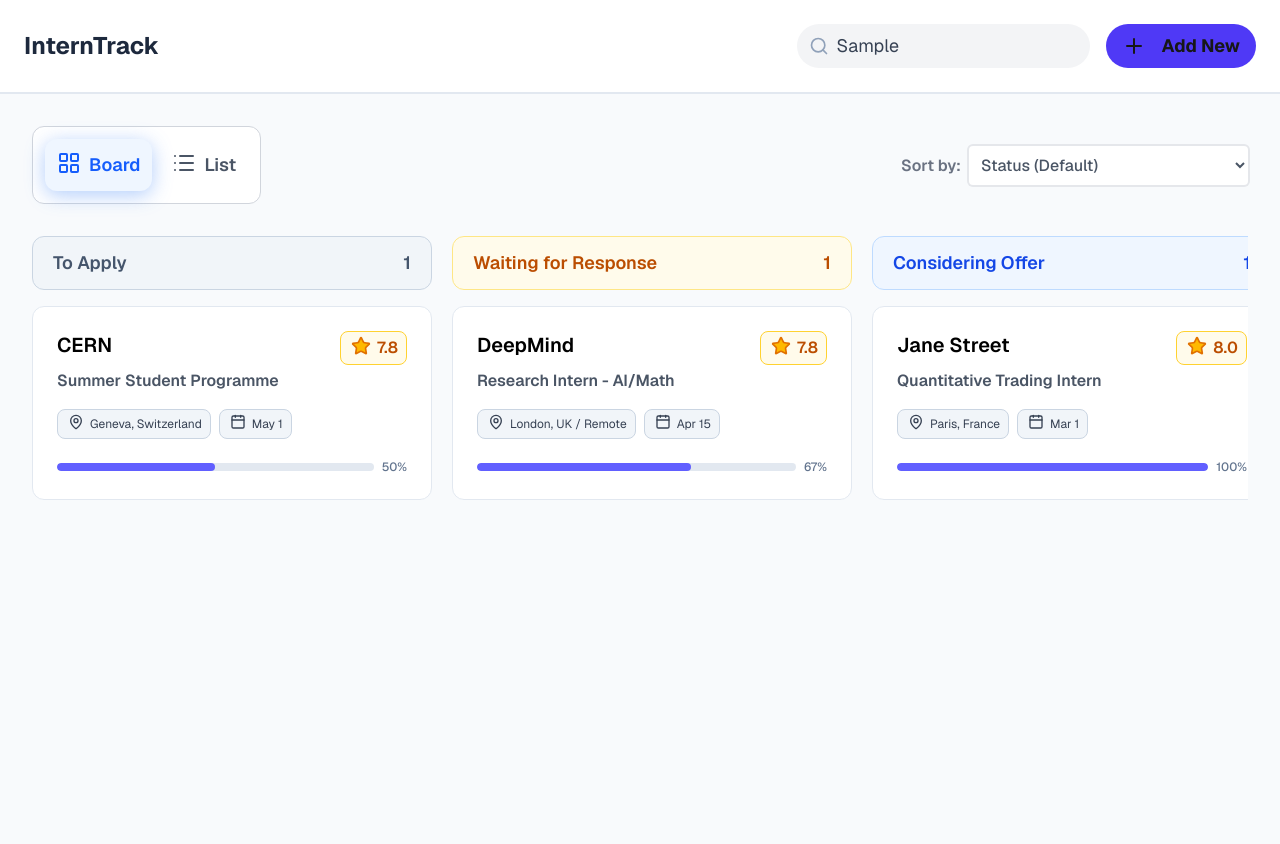
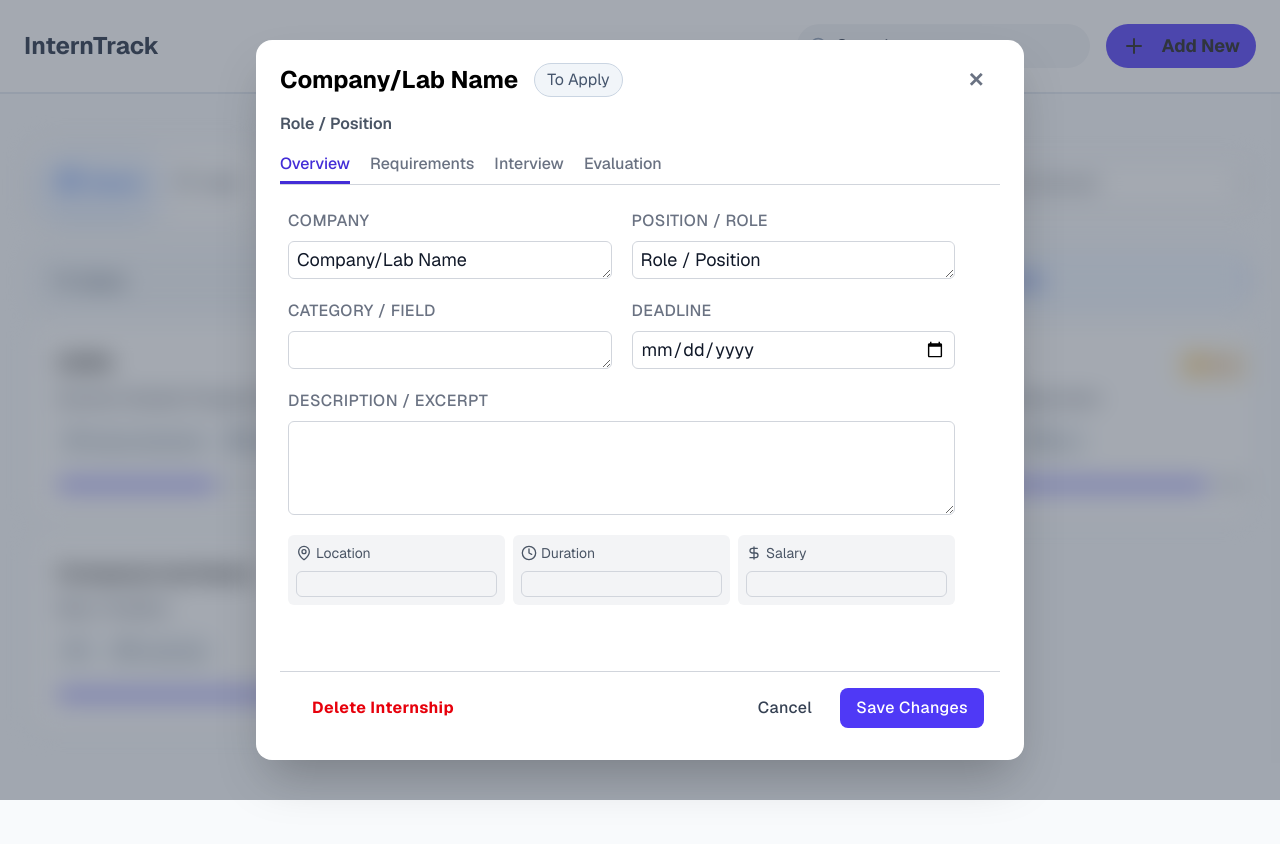
Before and after one commit to adridevlog/intertrack, a Next.js app: page / in a window 1280 px wide. Both pictures are taken after typing "Sample" into the empty fields and a click on the button "Add New". Shown: the top 844 px of the page. Built offline with nearby package versions, Linux system fonts and the light colour scheme.

Commit message:
useContext for internships, add internship and fix status column filtering

```diff
--- a/src/app/components/InternshipList.js
+++ b/src/app/components/InternshipList.js
@@ -4,7 +4,7 @@ import { calculateScore } from "../tools/functions";
 
 export default function InternshipList({
   internship,
-  status,
+  statusList,
   setInternshipWindow,
   evaluationWeights,
 }) {
@@ -16,7 +16,7 @@ export default function InternshipList({
       internship.requirements.length) *
     100
   ).toFixed(0);
-  status.map((s) => {
+  statusList.map((s) => {
     let array = s.name.split(" ");
     array[0] = array[0].toLowerCase();
     if (array.join("") === internship.status) {
--- a/src/app/components/InternshipWindow.js
+++ b/src/app/components/InternshipWindow.js
@@ -33,8 +33,9 @@ export default function InternshipWindow({
   internship,
   setInternships,
   setInternshipWindow,
-  status,
+  statusList,
   evaluationWeights,
+  internships,
 }) {
   const [formData, setFormData] = useState({
     company: internship?.company || "",
@@ -78,7 +79,8 @@ export default function InternshipWindow({
   console.log(formData);
   let statusName;
   let statusStyle;
-  status.map((s) => {
+  console.log(statusList);
+  statusList.map((s) => {
     let array = s.name.split(" ");
     array[0] = array[0].toLowerCase();
     if (array.join("") === internship.status) {
@@ -148,6 +150,12 @@ export default function InternshipWindow({
     closeWindow();
   };
 
+  const handleDeleteInternship = () => {
+    const newInternships = internships.filter((intern) => intern.id !== id);
+    setInternships(newInternships);
+    closeWindow();
+  };
+
   const handleKeyDown = (e) => {
     if (e.key === "Enter") {
       const newRequirements = [
@@ -183,7 +191,7 @@ export default function InternshipWindow({
 
   return (
     <div
-      className="fixed inset-0 bg-gray-600/50 flex items-center justify-center z-50 px-backdrop-blur-xs"
+      className="fixed inset-0 bg-gray-600/50 flex items-center justify-center z-120 px-backdrop-blur-xs"
       onClick={closeWindow} // Optional: closes when clicking outside
     >
       <div
@@ -517,7 +525,14 @@ export default function InternshipWindow({
             </div>
           )}
         </div>
-        <div className="shrink-0 px-6 py-4 flex flex-row gap-4 justify-end border-t border-gray-300 rounded-b-2xl">
+        <div className="shrink-0 px-4 py-4 flex flex-row justify-between border-t border-gray-300 rounded-b-2xl">
+          <button
+            className="text-red-600 hover:text-red-800 px-4 py-2 rounded-lg cursor-pointer tracking-wide font-bold transition-all"
+            onClick={handleDeleteInternship}
+          >
+            Delete Internship
+          </button>
+          <div className="flex gap-3 items-center">
             <button
               className="text-gray-700 hover:bg-gray-200 transition-all text-md rounded-lg px-4 py-2 cursor-pointer tracking-wide font-medium"
               onClick={closeWindow}
@@ -530,6 +545,7 @@ export default function InternshipWindow({
             >
               Save Changes
             </button>
+          </div>
         </div>
       </div>
     </div>
--- a/src/app/components/Navbar.js
+++ b/src/app/components/Navbar.js
@@ -1,8 +1,25 @@
+"use client";
+
 import { Search, Plus } from "lucide-react";
+import { useInternship } from "../context/InternshipContext.js";
+import { useEffect } from "react";
+import { newInternship } from "../data/newInternship.js";
 
 export default function Navbar() {
+  const { internshipWindow, setInternshipWindow, internships, setInternships } =
+    useInternship();
+  const handleAddInternship = async () => {
+    await setInternships([...internships, newInternship]);
+    await setInternshipWindow({
+      active: true,
+      internship: newInternship,
+    });
+  };
+
+  useEffect(() => {}, [internships]);
+
   return (
-    <nav className="flex items-center flex-row justify-between p-6  bg-white border-b-2 border-slate-200 font-sans">
+    <nav className="z-100 fixed w-full flex items-center flex-row justify-between p-6  bg-white border-b-2 border-slate-200 font-sans">
       <div className="text-slate-800 text-2xl font-bold">InternTrack</div>
       <div className="flex flex-row items-center gap-4">
         <div className="relative">
@@ -12,7 +29,10 @@ export default function Navbar() {
             className="pl-10 rounded-4xl bg-gray-100 py-2 px-2 focus:outline-none focus:ring-4 focus:ring-gray-100 focus:bg-white text-lg text-gray-700 transition-all"
           ></input>
         </div>
-        <button className="h-11 flex flex-row bg-indigo-600 rounded-4xl px-4 py-2 text-lg font-bold gap-4 align-center cursor-pointer hover:bg-indigo-700 transition-colors">
+        <button
+          className="h-11 flex flex-row bg-indigo-600 rounded-4xl px-4 py-2 text-lg font-bold gap-4 align-center cursor-pointer hover:bg-indigo-700 transition-colors"
+          onClick={handleAddInternship}
+        >
           <Plus className="w-6 h-6 self-center"></Plus>
           <span className="self-center">Add New</span>
         </button>
--- a/src/app/components/StatusColumn.js
+++ b/src/app/components/StatusColumn.js
@@ -6,7 +6,9 @@ export default function StatusColumn({
   name,
   setInternshipWindow,
   evaluationWeights,
+  status,
 }) {
+  const filteredInternships = internships.filter((i) => i.status === status);
   console.log(name);
   const styleArray = name.split(" ");
   styleArray[0] = styleArray[0].toLowerCase();
@@ -20,9 +22,9 @@ export default function StatusColumn({
         className={`rounded-xl font-semibold border px-5 py-3 text-lg flex flex-row justify-between ${statusStyle}`}
       >
         <div>{name}</div>
-        <div>{internships.length}</div>
+        <div>{filteredInternships.length}</div>
       </div>
-      {internships.map((internship) => {
+      {filteredInternships.map((internship) => {
         return (
           <InternshipBoard
             key={internship.id}
--- /dev/null
+++ b/src/app/context/InternshipContext.js
@@ -0,0 +1,33 @@
+"use client";
+import { createContext, useState, useContext } from "react";
+import { INITIAL_DATA } from "../data/internships-mock.js";
+// 1. Create the Context
+const InternshipContext = createContext();
+
+// 2. Create the Provider Component
+export function InternshipProvider({ children }) {
+  const [internshipWindow, setInternshipWindow] = useState({
+    active: false,
+    internship: null,
+  });
+
+  const [internships, setInternships] = useState(INITIAL_DATA);
+
+  return (
+    <InternshipContext.Provider
+      value={{
+        internshipWindow,
+        setInternshipWindow,
+        internships,
+        setInternships,
+      }}
+    >
+      {children}
+    </InternshipContext.Provider>
+  );
+}
+
+// 3. Create a custom hook to use it easily
+export function useInternship() {
+  return useContext(InternshipContext);
+}
--- /dev/null
+++ b/src/app/data/newInternship.js
@@ -0,0 +1,28 @@
+export const newInternship = {
+  id: "1",
+  company: "Company/Lab Name",
+  role: "Role / Position",
+  category: "",
+  status: "toApply",
+  excerpt: "",
+  type: "",
+  location: "",
+  salary: "",
+  duration: "",
+  link: "",
+  deadline: "",
+  requirements: [],
+  interview: {
+    date: "",
+    tips: "",
+    notes: "",
+  },
+  evaluation: {
+    money: 1,
+    place: 1,
+    duration: 1,
+    supervisor: 1,
+    prestige: 1,
+  },
+  acceptedDate: null,
+};
--- a/src/app/layout.js
+++ b/src/app/layout.js
@@ -1,6 +1,7 @@
 import { Geist, Geist_Mono } from "next/font/google";
 import "./globals.css";
 import NavBar from "./components/Navbar";
+import { InternshipProvider } from "./context/InternshipContext.js";
 
 const geistSans = Geist({
   variable: "--font-geist-sans",
@@ -24,8 +25,10 @@ export default function RootLayout({ children }) {
       className={`${geistSans.variable} ${geistMono.variable} h-full antialiased`}
     >
       <body className="min-h-full flex flex-col font-sans">
-        <NavBar></NavBar>
-        {children}
+        <InternshipProvider>
+          <NavBar></NavBar>
+          {children}
+        </InternshipProvider>
       </body>
     </html>
   );
--- a/src/app/page.js
+++ b/src/app/page.js
@@ -8,34 +8,32 @@ import { List, LayoutGrid } from "lucide-react";
 import StatusColumn from "./components/StatusColumn";
 import InternshipList from "./components/InternshipList";
 import InternshipWindow from "./components/InternshipWindow";
+import { useInternship } from "./context/InternshipContext.js";
 
 export default function Home() {
   const [activeLayout, setActiveLayout] = useState("board");
-  const [internshipWindow, setInternshipWindow] = useState({
-    active: false,
-    internship: null,
-  });
-  const [internships, setInternships] = useState(INITIAL_DATA);
+  const { internshipWindow, setInternshipWindow, internships, setInternships } =
+    useInternship();
   const [evaluationWeights, setEvaluationWeights] = useState(
     INITIAL_evaluationWeights,
   );
 
-  const status = [
+  const statusList = [
     {
       name: "To Apply",
-      internships: internships.filter((i) => i.status === "toApply"),
+      status: "toApply",
     },
     {
       name: "Waiting for Response",
-      internships: internships.filter((i) => i.status === "waitingforResponse"),
+      status: "waitingforResponse",
     },
     {
       name: "Considering Offer",
-      internships: internships.filter((i) => i.status === "consideringOffer"),
+      status: "consideringOffer",
     },
     {
       name: "Accepted",
-      internships: internships.filter((i) => i.status === "accepted"),
+      status: "accepted",
     },
   ];
 
@@ -55,14 +53,15 @@ export default function Home() {
   }, [internshipWindow.active]); // Re-run this whenever the window opens or closes
 
   return (
-    <main className=" font-sans flex min-h-screen flex-col items-center justify-between p-8 bg-slate-50 ">
+    <main className="mt-22 pt-14 font-sans flex min-h-screen h-full flex-col items-center justify-between p-8 bg-slate-50 ">
       {internshipWindow?.active && (
         <InternshipWindow
           internship={internshipWindow?.internship}
           setInternships={setInternships}
           setInternshipWindow={setInternshipWindow}
-          status={status}
+          statusList={statusList}
           evaluationWeights={evaluationWeights}
+          internships={internships}
         ></InternshipWindow>
       )}
       <div
@@ -100,13 +99,14 @@ export default function Home() {
         <div className="overflow-hidden w-full">
           {activeLayout === "board" && (
             <div className="flex flex-row overflow-x-auto flex-nowrap w-full gap-5">
-              {status.map((statusItem) => {
-                const { name, internships } = statusItem;
+              {statusList.map((statusItem) => {
+                const { name, status } = statusItem;
                 return (
                   <StatusColumn
                     key={name}
                     name={name}
                     internships={internships}
+                    status={status}
                     setInternshipWindow={setInternshipWindow}
                     evaluationWeights={evaluationWeights}
                   ></StatusColumn>
@@ -131,7 +131,7 @@ export default function Home() {
                     <InternshipList
                       key={internship.id}
                       internship={internship}
-                      status={status}
+                      statusList={statusList}
                       setInternshipWindow={setInternshipWindow}
                       evaluationWeights={evaluationWeights}
                     />
```
Lines whose indentation alone changed are shown as unchanged.
